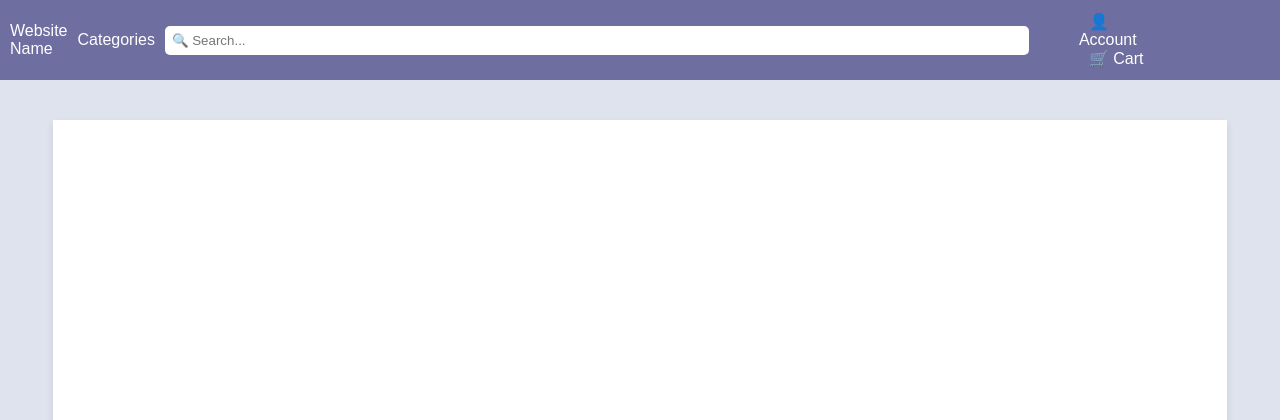
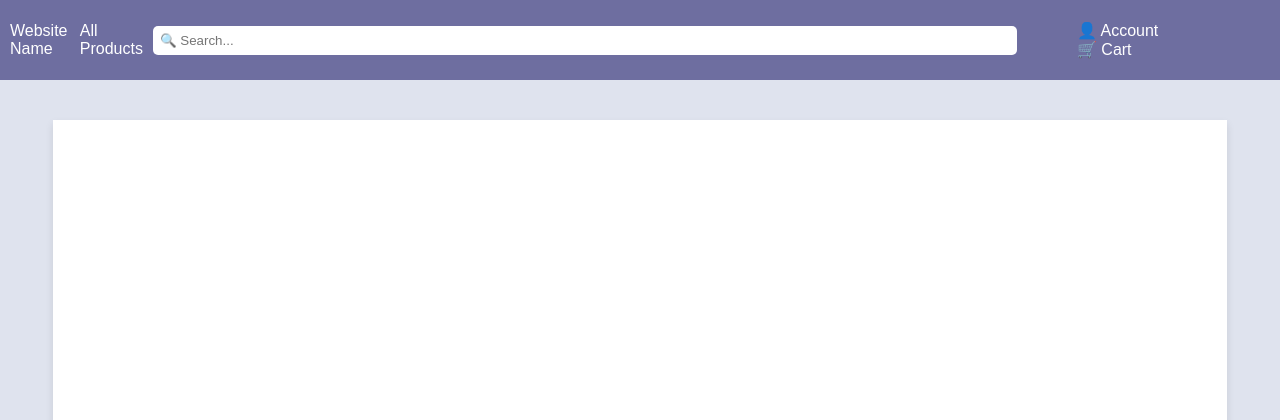
Before and after one commit to 0ofpro/E-commerce-Website, a Flask app: page / in a window 1280 px wide. Shown: the top 420 px of the page. Run offline with Flask 3, Linux system fonts and the light colour scheme.

Commit message:
Connected the product page to all products

```diff
--- a/app/templates/base.html
+++ b/app/templates/base.html
@@ -84,14 +84,10 @@
 <body>
     <div class="navbar">
         <div class="website-name">Website Name</div>
-        <div class="dropdown">
-            <a href="#">Categories</a>
-            <div class="dropdown-content">
-                <a href="#">Category 1</a>
-                <a href="#">Category 2</a>
-                <a href="#">Category 3</a>
-            </div>
-        </div>
+
+            <a href="/show_products">All Products</a>
+
+
         <div class="search-bar">
             <input type="text" placeholder="🔍 Search...">
         </div>
```
